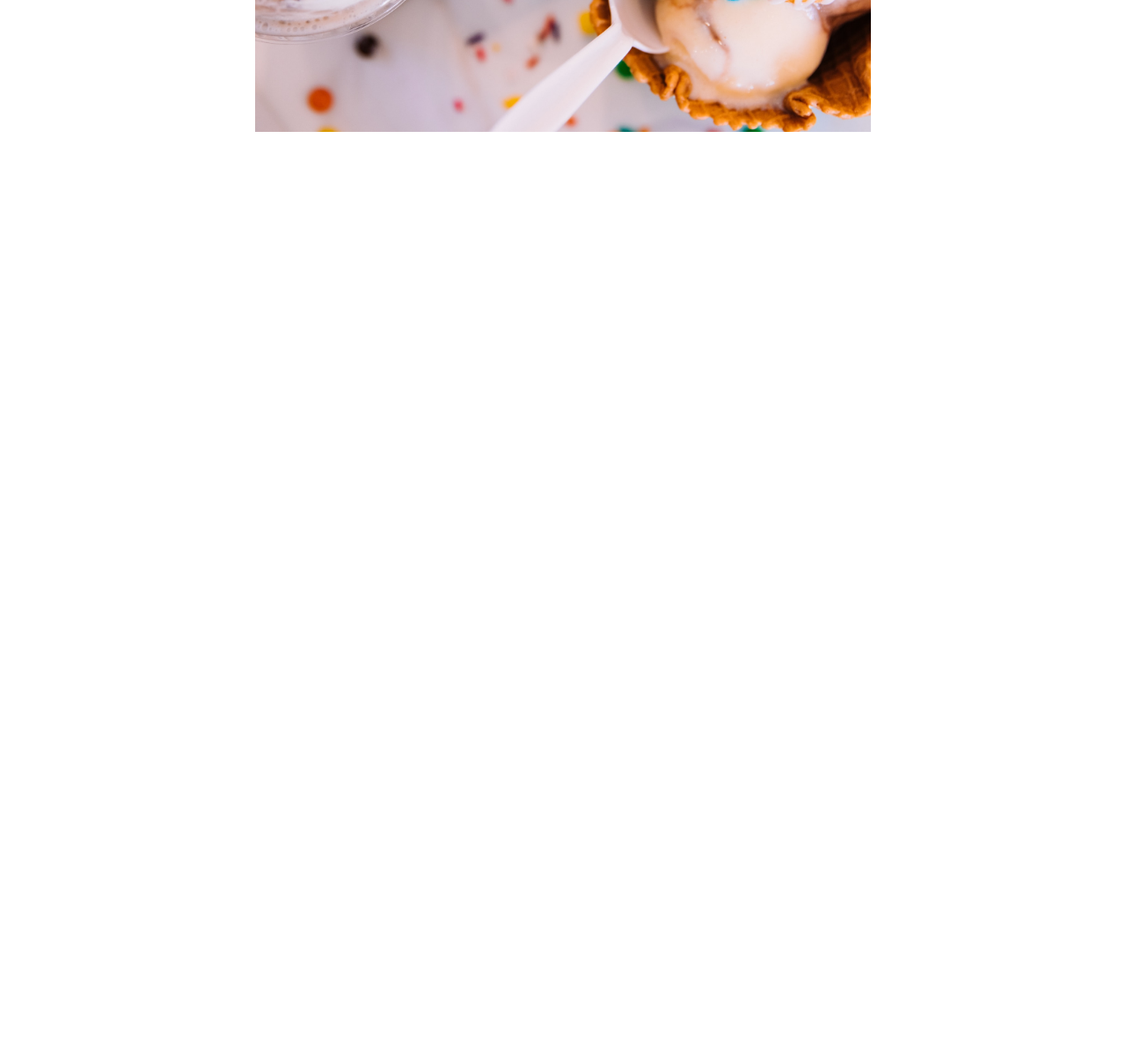
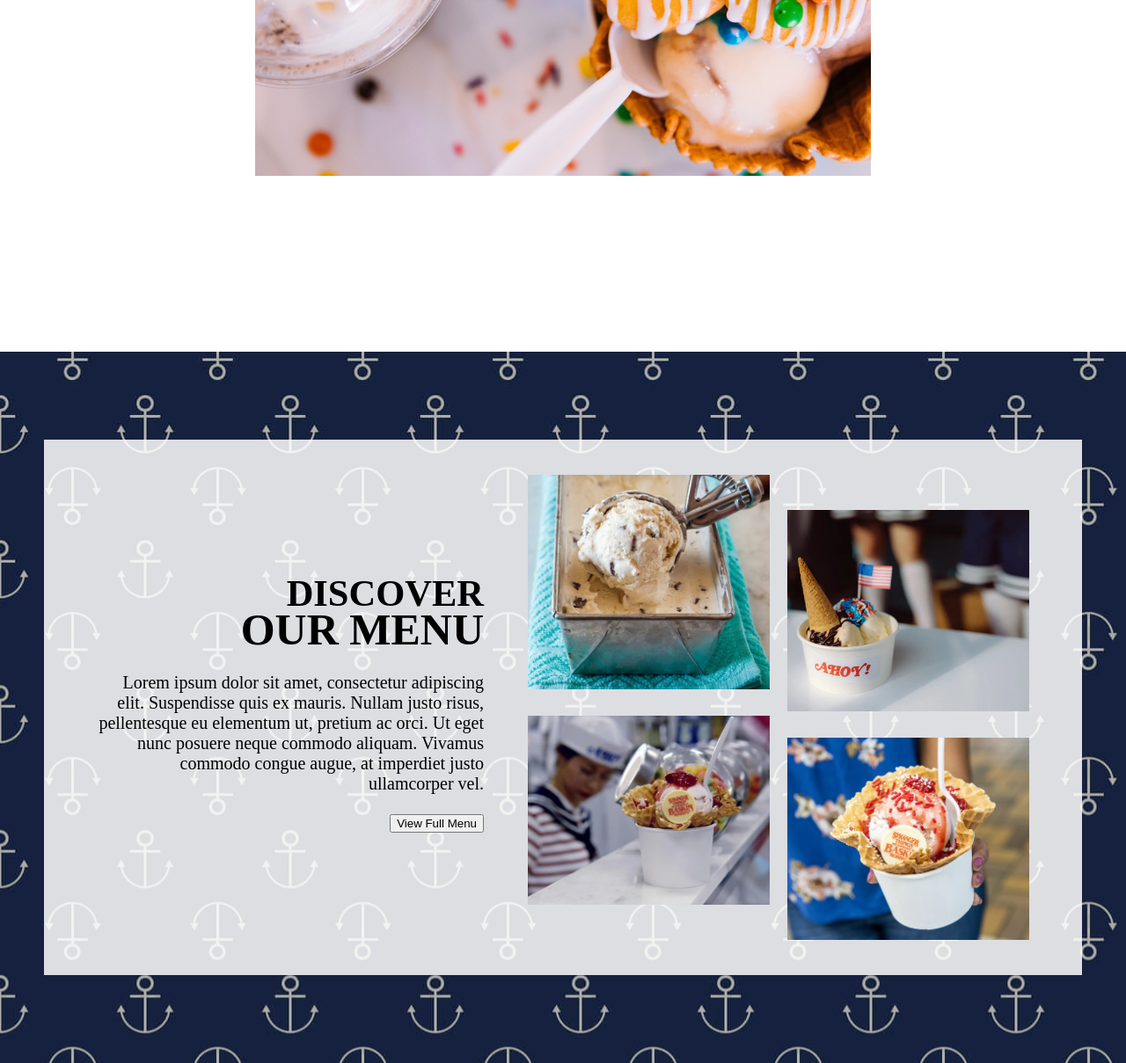
Before and after one commit to pa-aggarwal/restaurant-page, a website built with webpack: page src/assets/index.html in a window 1280 px wide. Shown: the part 3987-5196 px from the top of the page at 88% size. Before the commit the page ends 4287 px from the top, so only its background shows below. Built offline with nearby package versions, Linux system fonts and the light colour scheme.

Commit message:
Add discover section with styles to home tab.

```diff
--- a/src/assets/styles.css
+++ b/src/assets/styles.css
@@ -115,7 +115,7 @@ figure {
 }
 
 .parlour__container {
-    padding: 10rem var(--section-padding-x);
+    padding: 15rem var(--section-padding-x);
     text-align: center;
 }
 
@@ -151,6 +151,65 @@ figure {
     grid-column: -2;
 }
 
+.discover__container {
+    background-image:
+        linear-gradient(rgba(0, 0, 0, 0.3), rgba(0, 0, 0, 0.3)),
+        url("../images/nautical-background.jpg");
+    padding: 10rem var(--section-padding-x);
+}
+
+.discover__content {
+    background-color: rgba(255, 255, 255, 0.85);
+    display: flex;
+    align-items: center;
+    gap: 5rem;
+    padding: 6rem;
+    margin: 0 auto;
+    max-width: 110rem;
+}
+
+.discover__text {
+    text-align: right;
+}
+
+.discover__heading {
+    font-size: 5rem;
+}
+
+.discover__special {
+    display: block;
+    line-height: 0.6;
+    font-size: 0.85em;
+}
+
+.discover__container .gallery {
+    display: flex;
+    gap: 2rem;
+    position: relative;
+    max-width: 57rem;
+}
+
+.discover__container .gallery__column {
+    display: flex;
+    flex-direction: column;
+    flex: 1;
+    gap: 3rem;
+}
+
+.discover__container .gallery__column:nth-child(1) {
+    position: relative;
+    bottom: 20px;
+}
+
+.discover__container .gallery__column:nth-child(2) {
+    position: relative;
+    top: 20px;
+}
+
+.discover__container .gallery__item {
+    height: 50%;
+}
+
 @media screen and (max-width: 1300px) {
     .parlour__container .gallery {
         grid-template-rows: none;
@@ -169,3 +228,14 @@ figure {
         order: 4;
     }
 }
+
+@media screen and (max-width: 1100px) {
+    .discover__content {
+        flex-direction: column;
+    }
+
+    .discover__text {
+        text-align: center;
+        max-width: min(600px, 100%);
+    }
+}
--- a/src/home.js
+++ b/src/home.js
@@ -3,6 +3,10 @@ import IceCream1 from "./images/ice-cream-01.jpg";
 import IceCream2 from "./images/ice-cream-02.jpg";
 import IceCream3 from "./images/ice-cream-03.jpg";
 import IceCream4 from "./images/ice-cream-04.jpg";
+import IceCream5 from "./images/ice-cream-05.jpg";
+import IceCream6 from "./images/ice-cream-06.jpg";
+import IceCream7 from "./images/ice-cream-07.jpg";
+import IceCream8 from "./images/ice-cream-08.jpg";
 
 export class HomePage {
     /**
@@ -21,8 +25,12 @@ export class HomePage {
         this.parlourSection = document.createElement("section");
         this.parlourSection.classList.add("parlour__container");
 
+        this.discoverSection = document.createElement("section");
+        this.discoverSection.classList.add("discover__container");
+
         this.addHeroContent();
         this.addParlourContent();
+        this.addDiscoverContent();
     }
 
     addHeroContent() {
@@ -71,6 +79,42 @@ export class HomePage {
         this.container.appendChild(this.parlourSection);
     }
 
+    addDiscoverContent() {
+        const content = `
+            <div class="discover__content">
+                <div class="discover__text">
+                    <h2 class="discover__heading">
+                        <span class="discover__special">Discover </span>Our Menu
+                    </h2>
+                    <p class="discover__paragraph">Lorem ipsum dolor sit amet, consectetur adipiscing elit. Suspendisse quis ex mauris.
+                    Nullam justo risus, pellentesque eu elementum ut, pretium ac orci. Ut eget nunc posuere neque commodo aliquam.
+                    Vivamus commodo congue augue, at imperdiet justo ullamcorper vel.</p>
+                    <button class="discover__button">View Full Menu</button>
+                </div>
+                <div class="gallery">
+                    <div class="gallery__column">
+                        <figure class="gallery__item">
+                            <img src="${IceCream5}" alt="Ice cream scoop">
+                        </figure>
+                        <figure class="gallery__item">
+                            <img src="${IceCream6}" alt="Ice cream with waffle inside cup">
+                        </figure>
+                    </div>
+                    <div class="gallery__column">
+                        <figure class="gallery__item">
+                            <img src="${IceCream7}" alt="Ice cream with American flag and decorations">
+                        </figure>
+                        <figure class="gallery__item">
+                            <img src="${IceCream8}" alt="Demogorgan-inspired strawberry ice cream">
+                        </figure>
+                    </div>
+                </div>
+            </div>`;
+
+        this.discoverSection.insertAdjacentHTML("beforeend", content);
+        this.container.appendChild(this.discoverSection);
+    }
+
     /**
      * Return a container with the home page content.
      * @returns HTMLElement
```
Also changed, not shown: src/images/ice-cream-05.jpg (added), src/images/ice-cream-06.jpg (added), src/images/ice-cream-07.jpg (added), src/images/ice-cream-08.jpg (added), src/images/nautical-background.jpg (added).
